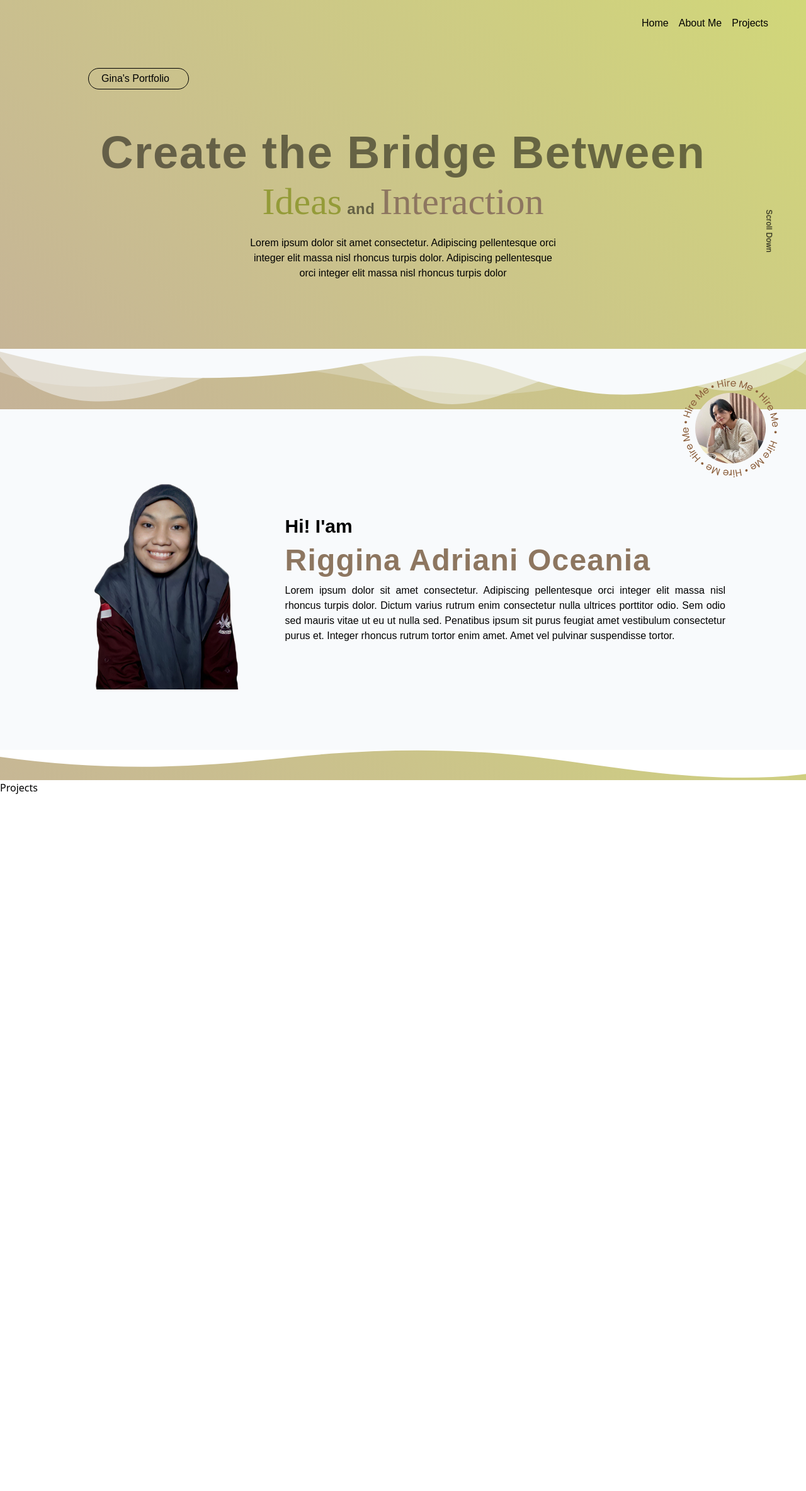
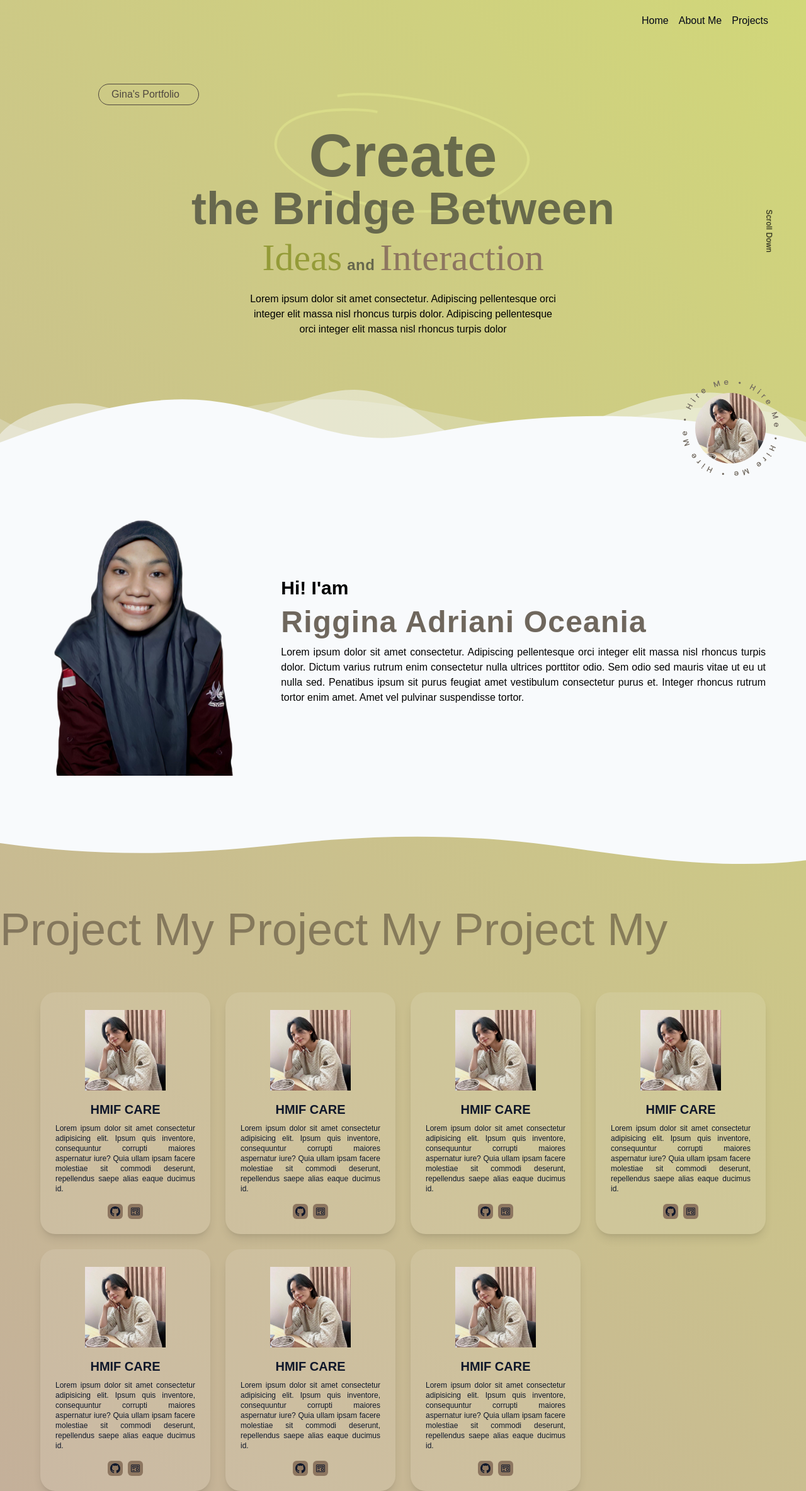
Before and after one commit to riggina/portfolio, a React (Create React App) app: page / in a window 1280 px wide. Shown: the whole page at 63% size. Before the commit the page ends 1367 px from the top, so only its background shows below. Built offline with nearby package versions, Linux system fonts and the light colour scheme; some icons are missing.

Commit message:
create project pages

```diff
--- a/package.json
+++ b/package.json
@@ -9,12 +9,16 @@
     "autoprefixer": "^10.4.15",
     "flowbite": "^1.8.1",
     "flowbite-react": "^0.6.0",
+    "framer-motion": "^10.16.4",
+    "gsap": "^3.12.2",
+    "gsap-trial": "^3.12.2",
     "postcss": "^8.4.29",
     "react": "^18.2.0",
     "react-dom": "^18.2.0",
     "react-icons": "^4.11.0",
     "react-router-dom": "^6.16.0",
     "react-scripts": "^5.0.1",
+    "reeller": "^0.0.5",
     "web-vitals": "^2.1.4"
   },
   "scripts": {
--- a/src/components/About.jsx
+++ b/src/components/About.jsx
@@ -4,25 +4,25 @@ import profile from '../assets/profile.png';
 export default function About() {
   return (
     <div className='' id='aboutme' >
-        <svg className="h-24 w-full" data-name="Layer 1" xmlns="http://www.w3.org/2000/svg" viewBox="0 0 1200 120" preserveAspectRatio="none">
+        <svg className="h-24 w-full rotate-180" data-name="Layer 1" xmlns="http://www.w3.org/2000/svg" viewBox="0 0 1200 120" preserveAspectRatio="none">
             <path d="M0,0V46.29c47.79,22.2,103.59,32.17,158,28,70.36-5.37,136.33-33.31,206.8-37.5C438.64,32.43,512.34,53.67,583,72.05c69.27,18,138.3,24.88,209.4,13.08,36.15-6,69.85-17.84,104.45-29.34C989.49,25,1113-14.29,1200,52.47V0Z" opacity=".25" className="fill-slate-100"></path>
             <path d="M0,0V15.81C13,36.92,27.64,56.86,47.69,72.05,99.41,111.27,165,111,224.58,91.58c31.15-10.15,60.09-26.07,89.67-39.8,40.92-19,84.73-46,130.83-49.67,36.26-2.85,70.9,9.42,98.6,31.56,31.77,25.39,62.32,62,103.63,73,40.44,10.79,81.35-6.69,119.13-24.28s75.16-39,116.92-43.05c59.73-5.85,113.28,22.88,168.9,38.84,30.2,8.66,59,6.17,87.09-7.5,22.43-10.89,48-26.93,60.65-49.24V0Z" opacity=".5" className='fill-slate-50'></path>
             <path d="M0,0V5.63C149.93,59,314.09,71.32,475.83,42.57c43-7.64,84.23-20.12,127.61-26.46,59-8.63,112.48,12.24,165.56,35.4C827.93,77.22,886,95.24,951.2,90c86.53-7,172.46-45.71,248.8-84.81V0Z" className='fill-slate-50'></path>
         </svg>
         <div className='bg-slate-50 py-24 mt-0'>
-            <div className='max-w-5xl relative flex mx-auto gap-12'>
+            <div className='max-w-6xl relative flex mx-auto gap-12'>
                 <div className='relative px-5 pt-5 w-11/12'>
                     <img src={profile} alt=""/>
                 </div>
                 <div className="flex gap-3 flex-col justify-center">
                     <h2 className='text-3xl font-poppins font-semibold '>Hi! I'am </h2>
-                    <h className="text-5xl font-poppins font-bold text-rodeo tracking-wide">Riggina Adriani Oceania</h>
+                    <h className="text-5xl font-unbounded font-bold text-flint tracking-wide">Riggina Adriani Oceania</h>
                     <p className='text-justify text-md font-poppins'>Lorem ipsum dolor sit amet consectetur. Adipiscing pellentesque orci integer elit massa nisl rhoncus turpis dolor. Dictum varius rutrum enim consectetur nulla ultrices porttitor odio. Sem odio sed mauris vitae ut eu ut nulla sed. Penatibus ipsum sit purus feugiat amet vestibulum consectetur purus et. Integer rhoncus rutrum tortor enim amet. Amet vel pulvinar suspendisse tortor.</p>
                 </div>
             </div>
         </div>
         <svg className="h-12 w-full" data-name="Layer 1" xmlns="http://www.w3.org/2000/svg" viewBox="0 0 1200 120" preserveAspectRatio="none">
-            <path data-v-6da3ec0c="" d="M321.39,56.44c58-10.79,114.16-30.13,172-41.86,82.39-16.72,168.19-17.73,250.45-.39C823.78,31,906.67,72,985.66,92.83c70.05,18.48,146.53,26.09,214.34,3V0H0V27.35A600.21,600.21,0,0,0,321.39,56.44Z" className="fill-white"></path>
+            <path data-v-6da3ec0c="" d="M321.39,56.44c58-10.79,114.16-30.13,172-41.86,82.39-16.72,168.19-17.73,250.45-.39C823.78,31,906.67,72,985.66,92.83c70.05,18.48,146.53,26.09,214.34,3V0H0V27.35A600.21,600.21,0,0,0,321.39,56.44Z" className="fill-slate-50"></path>
         </svg>
       </div>
   )
--- /dev/null
+++ b/src/components/Card.jsx
@@ -0,0 +1,16 @@
+import React from 'react'
+
+export default function Card({children, imgSrc, ...props}) {
+  return (
+    <div {...props} className='relative group-hover:blur-xs hover:!blur-none max-w-xs overflow-hidden rounded-3xl shadow-lg bg-white/10 p-2 cursor-pointer'>
+        <img
+            src={imgSrc}
+            alt=''
+            className='mx-auto w-max mt-5 h-32'>
+        </img>
+        <div className=''>
+            <div className='p-4 text-slate-900'>{children}</div>
+        </div>
+    </div>
+  )
+}
--- a/src/components/Header.jsx
+++ b/src/components/Header.jsx
@@ -3,7 +3,7 @@ import { Link } from 'react-router-dom'
 
 const Navbar = () => {
     return(
-        <header className="mx-12 bg-transparent top-0 mt-3 fixed right-0">
+        <header className="mx-12 bg-transparent flex justify-end mt-2">
             <div className="flex justify-between items-center max-w-6xl p-3">
                 <ul className="flex gap-4">
                     <Link to="/">
--- a/src/components/Landing.jsx
+++ b/src/components/Landing.jsx
@@ -1,23 +1,37 @@
-import React from "react";
+import {React} from "react";
 import {PiMouseSimpleThin} from 'react-icons/pi';
-
 
 export default function Landing() {
     return(
         <>
-            <div className="p-3 my-24 max-w-max">
-                <div className="w-40 py-1 px-7 md:px-5 sm:px-3 border border-black rounded-full mx-32">
-                    <h4 className="font-poppins text-sml ">Gina's Portfolio</h4>
+            <div className="p-3 lg:my-16 max-w-max">
+                <div className="w-40 py-1 px-7 md:px-5 sm:px-3 border border-flintdark rounded-full lg:mx-36 xs:mx-32">
+                    <h4 className="font-poppins text-flintdark">Gina's Portfolio</h4>
                 </div>
-                <div className="mt-16 flex flex-col justify-center text-center mx-auto">
+                <div className="mt-8 flex flex-col justify-center text-center mx-auto">
                 {/* absolute bottom-36 left-3/4 */}
-                    <span className="font-poppins font-bold text-7xl text-slate-950 leading-30 tracking-wide opacity-50">Create the Bridge Between</span>
+                    <h1 className="font-unbounded font-bold text-8xl text-slate-950  leading-30 tracking-thin opacity-50">
+                        <span>Create
+                            <svg className="absolute top-60 -translate-y-1/2 rotate-2 left-1/3 w-1/3"
+                                data-name="Layer 1"
+                                xmlns="http://www.w3.org/2000/svg"
+                                viewBox="0 0 842.14 500">
+                                <path className="draw"
+                                    d="M336.2,130.05C261.69,118,16.52,122,20.65,244.29c4.17,123,484.3,299.8,734.57,108.37,244-186.65-337.91-311-546.54-268.47"
+                                    fill="none"
+                                    stroke="#E5EB90"
+                                    stroke-miterlimit="10"
+                                    stroke-width="8" />
+                            </svg>
+                        </span>
+                    </h1>
+                    <span className="font-unbounded font-bold text-7xl text-slate-950 leading-30 tracking-thin opacity-50">the Bridge Between</span>
                     <div className="my-3">
                         <span className="font-graindeur text-6xl text-darkerwild">Ideas</span>
-                        <span className="font-poppins font-bold text-2xl text-slate-950 leading-30 tracking-wide mx-2 opacity-50">and</span>
+                        <span className="font-unbounded font-bold text-2xl text-slate-950 leading-30 tracking-wide mx-2 opacity-50">and</span>
                         <span className="font-graindeur text-6xl text-rodeo">Interaction</span>
                     </div>
-                    <p className="mt-3 font-poppins mx-96 xxs:mx-auto">Lorem ipsum dolor sit amet consectetur. Adipiscing pellentesque orci integer elit massa nisl rhoncus turpis dolor. Adipiscing pellentesque orci integer elit massa nisl rhoncus turpis dolor</p>
+                    <p className="mt-3 font-poppins xl:mx-96 sm:mx-32">Lorem ipsum dolor sit amet consectetur. Adipiscing pellentesque orci integer elit massa nisl rhoncus turpis dolor. Adipiscing pellentesque orci integer elit massa nisl rhoncus turpis dolor</p>
                 </div>
                 <div className="flex items-center absolute bottom-1/2 right-1 rotate-90 tracking-wide">
                     <span className="font-poppins mr-4 text-xs">Scroll Down</span>
--- a/src/components/Projects.jsx
+++ b/src/components/Projects.jsx
@@ -1,9 +1,118 @@
-import React from 'react'
+import {React} from 'react';
+import jh from '../assets/jh.jpg'
+import Card from './Card.jsx';
+import {BsGithub} from 'react-icons/bs';
+import {VscPreview} from 'react-icons/vsc';
+
 
 export default function Projects() {
   return (
-    <div className='h-32 bg-white' >
-        <h1>Projects</h1>
-    </div>
+    <>
+      <div className='relative'>
+        <div className='my-16' >
+          <h1 className='text-7xl font-unbounded text-judgedark opacity-50'>Project My Project My Project My </h1>
+        </div>
+        <div className='mx-auto max-w-6xl grid grid-cols-4 xs:grid-cols-2 gap-6 group'>
+          <Card imgSrc={jh}>
+            <h3 className='text-xl font-bold font-unbounded mb-2 text-center'>HMIF CARE</h3>
+            <p className='font-poppins font-thin text-xs text-justify'>Lorem ipsum dolor sit amet consectetur adipisicing elit.
+              Ipsum quis inventore, consequuntur corrupti maiores aspernatur iure?
+              Quia ullam ipsam facere molestiae sit commodi deserunt, repellendus saepe alias eaque ducimus id.</p>
+            <div className='space-x-2 mt-4 flex justify-center'>
+              <button className='btn p-1 bg-rodeo rounded-md'>
+                <BsGithub/>
+              </button>
+              <button className='btn p-1 bg-rodeo rounded-md'>
+                <VscPreview/>
+              </button>
+            </div>
+          </Card>
+          <Card imgSrc={jh}>
+            <h3 className='text-xl font-bold font-unbounded mb-2 text-center'>HMIF CARE</h3>
+            <p className='font-poppins font-thin text-xs text-justify'>Lorem ipsum dolor sit amet consectetur adipisicing elit.
+              Ipsum quis inventore, consequuntur corrupti maiores aspernatur iure?
+              Quia ullam ipsam facere molestiae sit commodi deserunt, repellendus saepe alias eaque ducimus id.</p>
+            <div className='space-x-2 mt-4 flex justify-center'>
+              <button className='btn p-1 bg-rodeo rounded-md'>
+                <BsGithub/>
+              </button>
+              <button className='btn p-1 bg-rodeo rounded-md'>
+                <VscPreview/>
+              </button>
+            </div>
+          </Card>
+          <Card imgSrc={jh}>
+            <h3 className='text-xl font-bold font-unbounded mb-2 text-center'>HMIF CARE</h3>
+            <p className='font-poppins font-thin text-xs text-justify'>Lorem ipsum dolor sit amet consectetur adipisicing elit.
+              Ipsum quis inventore, consequuntur corrupti maiores aspernatur iure?
+              Quia ullam ipsam facere molestiae sit commodi deserunt, repellendus saepe alias eaque ducimus id.</p>
+            <div className='space-x-2 mt-4 flex justify-center'>
+              <button className='btn p-1 bg-rodeo rounded-md'>
+                <BsGithub/>
+              </button>
+              <button className='btn p-1 bg-rodeo rounded-md'>
+                <VscPreview/>
+              </button>
+            </div>
+          </Card>
+          <Card imgSrc={jh}>
+            <h3 className='text-xl font-bold font-unbounded mb-2 text-center'>HMIF CARE</h3>
+            <p className='font-poppins font-thin text-xs text-justify'>Lorem ipsum dolor sit amet consectetur adipisicing elit.
+              Ipsum quis inventore, consequuntur corrupti maiores aspernatur iure?
+              Quia ullam ipsam facere molestiae sit commodi deserunt, repellendus saepe alias eaque ducimus id.</p>
+            <div className='space-x-2 mt-4 flex justify-center'>
+              <button className='btn p-1 bg-rodeo rounded-md'>
+                <BsGithub/>
+              </button>
+              <button className='btn p-1 bg-rodeo rounded-md'>
+                <VscPreview/>
+              </button>
+            </div>
+          </Card>
+          <Card imgSrc={jh}>
+            <h3 className='text-xl font-bold font-unbounded mb-2 text-center'>HMIF CARE</h3>
+            <p className='font-poppins font-thin text-xs text-justify'>Lorem ipsum dolor sit amet consectetur adipisicing elit.
+              Ipsum quis inventore, consequuntur corrupti maiores aspernatur iure?
+              Quia ullam ipsam facere molestiae sit commodi deserunt, repellendus saepe alias eaque ducimus id.</p>
+            <div className='space-x-2 mt-4 flex justify-center'>
+              <button className='btn p-1 bg-rodeo rounded-md'>
+                <BsGithub/>
+              </button>
+              <button className='btn p-1 bg-rodeo rounded-md'>
+                <VscPreview/>
+              </button>
+            </div>
+          </Card>
+          <Card imgSrc={jh}>
+            <h3 className='text-xl font-bold font-unbounded mb-2 text-center'>HMIF CARE</h3>
+            <p className='font-poppins font-thin text-xs text-justify'>Lorem ipsum dolor sit amet consectetur adipisicing elit.
+              Ipsum quis inventore, consequuntur corrupti maiores aspernatur iure?
+              Quia ullam ipsam facere molestiae sit commodi deserunt, repellendus saepe alias eaque ducimus id.</p>
+            <div className='space-x-2 mt-4 flex justify-center'>
+              <button className='btn p-1 bg-rodeo rounded-md'>
+                <BsGithub/>
+              </button>
+              <button className='btn p-1 bg-rodeo rounded-md'>
+                <VscPreview/>
+              </button>
+            </div>
+          </Card>
+          <Card imgSrc={jh}>
+            <h3 className='text-xl font-bold font-unbounded mb-2 text-center'>HMIF CARE</h3>
+            <p className='font-poppins font-thin text-xs text-justify'>Lorem ipsum dolor sit amet consectetur adipisicing elit.
+              Ipsum quis inventore, consequuntur corrupti maiores aspernatur iure?
+              Quia ullam ipsam facere molestiae sit commodi deserunt, repellendus saepe alias eaque ducimus id.</p>
+            <div className='space-x-2 mt-4 flex justify-center'>
+              <button className='btn p-1 bg-rodeo rounded-md'>
+                <BsGithub/>
+              </button>
+              <button className='btn p-1 bg-rodeo rounded-md'>
+                <VscPreview/>
+              </button>
+            </div>
+          </Card>
+        </div>
+      </div>
+    </>
   )
 }
--- a/src/components/StickyProfile.jsx
+++ b/src/components/StickyProfile.jsx
@@ -6,9 +6,9 @@ export default function StickyProfile() {
 
   return (
     <div className=''>
-      <img src={circle} alt='hire me' className='fixed w-40 right-10 bottom-10 animate-spin-slow'/>
+      <img src={circle} alt='hire me' className='fixed z-10 w-40 right-10 bottom-10 animate-spin-slow'/>
       <img src={MiddleImage}
-         className="rounded-full w-28 fixed right-16 bottom-16"
+         className="rounded-full w-28 fixed right-16 bottom-16 z-10 hover:animate-pulse"
       alt='' />
     </div>
   )
--- a/src/index.css
+++ b/src/index.css
@@ -2,15 +2,12 @@
 @tailwind components;
 @tailwind utilities;
 
-html {
-    font-size: 100%;
-    height: 100%;
-}
 
 body{
     background-image: linear-gradient(45deg, #c4b09a, #c9bd90, #cdca85, #d1d779);
 }
 
+@import url('https://fonts.googleapis.com/css2?family=Unbounded:wght@700&display=swap');
 @import url("https://fonts.googleapis.com/css2?family=Poppins&display=swap");
 @import url("https://fonts.googleapis.com/css2?family=Montserrat&display=swap");
 @font-face {
--- a/src/pages/Homepage.jsx
+++ b/src/pages/Homepage.jsx
@@ -8,7 +8,6 @@ export default function Homepage() {
   return (
     <React.Fragment>
         <div className="">
-
           <Landing/>
           <About/>
           <Projects/>
--- a/tailwind.config.js
+++ b/tailwind.config.js
@@ -6,6 +6,7 @@ module.exports = {
     './src/components/Landing.jsx',
     './src/components/About.jsx',
     './src/components/Projects.jsx',
+    './src/components/Card.jsx',
     './src/components/StickyProfile.jsx',
     './src/pages/Homepage.jsx'
   ],
@@ -13,19 +14,31 @@ module.exports = {
     fontFamily: {
       'poppins': ['Poppins', 'sans-serif'],
     },
-    textColor: {
-      'white': '#FFFFFF',
-      'wild': '#D1d779',
-      'rodeo' : '#8D7660',
-      'darkerwild' : '#949b38',
-    },
     extend: {
+      textColor: {
+        'white': '#FFFFFF',
+        'wild': '#D1d779',
+        'rodeo' : '#8D7660',
+        'darkerwild' : '#949b38',
+        'flint' : '#6F675D',
+        'flintdark' : '#4F473F',
+        'judgedark' : '#433629',
+        'creole' : '#2E210D',
+      },
       backgroundColor: {
         'wild' : '#D1d779',
         'wilddark': '#b3ba57',
         'lightwild': '#E5EB90',
         'darkerwild' : '#949b38',
         'rodeo' : '#8D7660',
+        'flint' : '#6F675D',
+        'flintdark' : '#4F473F',
+        'judgedark' : '#433629',
+        'creole' : '#2E210D',
+      },
+      borderColor: {
+        'flintdark': '#4F473F',
+        'judgedark' : '#433629',
       },
       fill: {
         'rodeo' : '#8D7660',
@@ -33,7 +46,8 @@ module.exports = {
       },
       fontFamily: {
         'montserrat': ['Montserrat', 'sans-serif'],
-        'graindeur' : ['Graindeur']
+        'graindeur' : ['Graindeur'],
+        'unbounded': ['Unbounded', 'sans-serif']
       },
       fontWeight: {
         'ebold': 900
```
Also changed, not shown: src/assets/circle.png, 1 other file (tests, documents, lock files or other folders).
